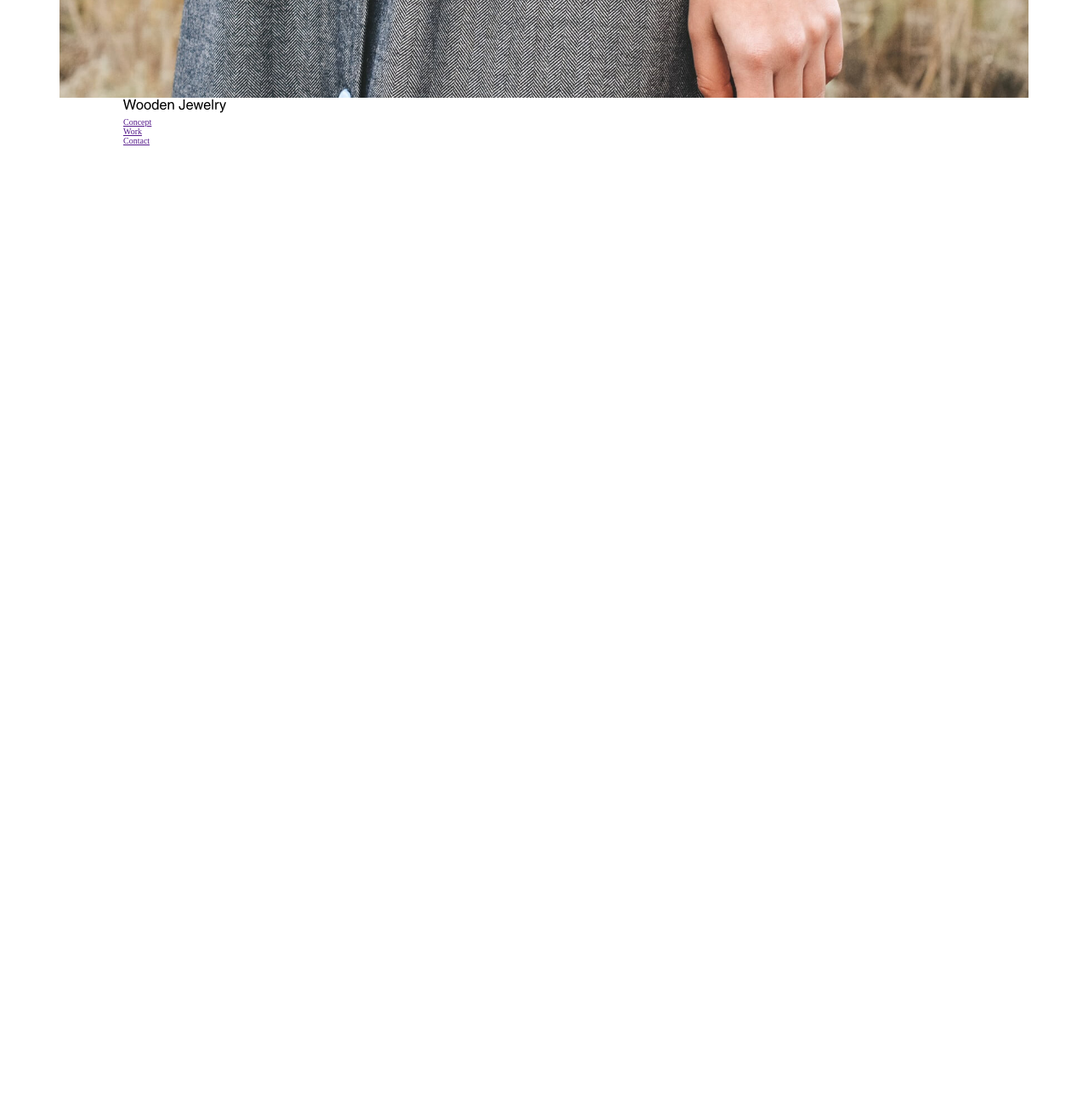
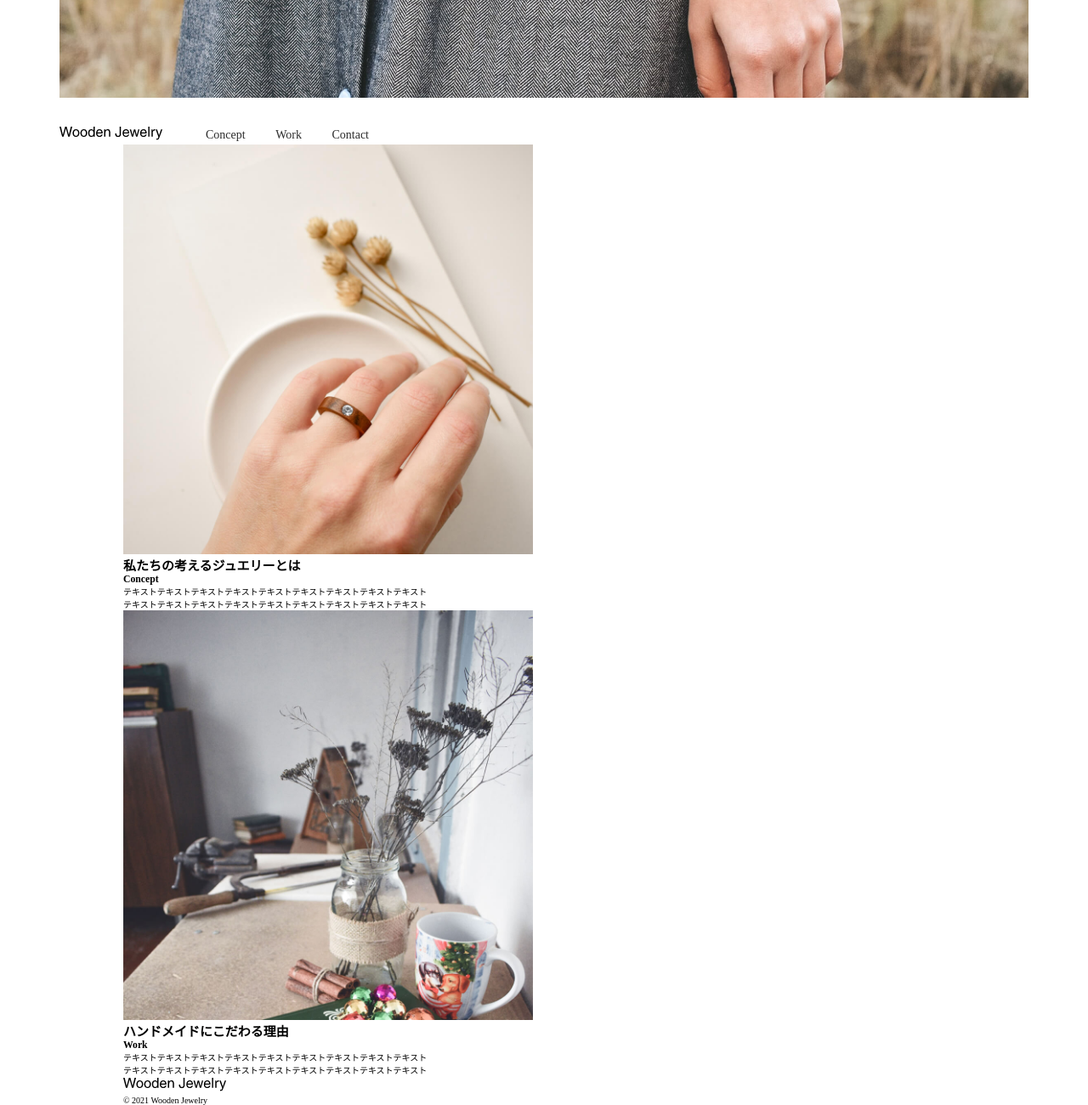
Before and after one commit to yasuta773/brand, a plain HTML site: page index.html in a window 1280 px wide. Shown: the part 535-1835 px from the top of the page at 85% size. Before the commit the page ends 800 px from the top, so only its background shows below. Drawn offline with Linux system fonts and the light colour scheme.

Commit message:
html(header-footer)

```diff
--- a/css/style.css
+++ b/css/style.css
@@ -22,3 +22,35 @@ html{
     margin-top: 60px;
 }
 /* mainvisual-wrapperここまで */
+
+/*headerここから*/
+header .container{
+    max-width: 1400px;
+    width: calc(100% - 140px);
+    display: flex;
+    justify-content: flex-start;
+    margin-top: 32px;
+}
+nav{
+    width: 192px;
+    display: flex;
+    justify-content: space-between;
+    align-items: center;
+    margin-left: 50px;
+}
+a{
+    text-decoration: none;
+    font-size: 1.4rem;
+    font-weight: normal;
+    color: #2D2D2D;
+}
+/*headerここまで*/
+
+/*concept-wrapperここから*/
+/*concept-wrapperここまで*/
+
+/*work-wrapperここから*/
+/*work-wrapperここまで*/
+
+/*footerここから*/
+/*footerここまで*/
--- a/index.html
+++ b/index.html
@@ -13,6 +13,7 @@
     <div class="mainvisual-wrapper">
         <div class="container"></div>
     </div>
+
     <header>
         <div class="container">
             <h1><img src="/images/logo.png" alt="Wooden Jewelry"></h1>
@@ -24,5 +25,36 @@
         </div>
     </header>
 
+    <div class="concept-wrapper">
+        <div class="container">
+            <img src="/images/concept.png" alt="concept-image">
+            <div class="concept-contents">
+                <h2>私たちの考えるジュエリーとは</h2>
+                <h3>Concept</h3>
+                <p>テキストテキストテキストテキストテキストテキストテキストテキストテキスト</p>
+                <p>テキストテキストテキストテキストテキストテキストテキストテキストテキスト</p>
+            </div>
+        </div>
+    </div>
+
+    <div class="work-wrapper">
+        <div class="container">
+            <img src="/images/work.png" alt="work-image">
+            <div class="work-contents">
+                <h2>ハンドメイドにこだわる理由</h2>
+                <h3>Work</h3>
+                <p>テキストテキストテキストテキストテキストテキストテキストテキストテキスト</p>
+                <p>テキストテキストテキストテキストテキストテキストテキストテキストテキスト</p>
+            </div>
+        </div>
+    </div>
+
+    <footer>
+        <div class="container">
+            <h1><img src="/images/logo.png" alt="Wooden Jewelry"></h1>
+            <p>&COPY; 2021 Wooden Jewelry</p>
+        </div>
+    </footer>
+
 </body>
 </html>
```
Also changed, not shown: images/concept.png (added), images/work.png (added). Lines whose indentation alone changed are shown as unchanged.
